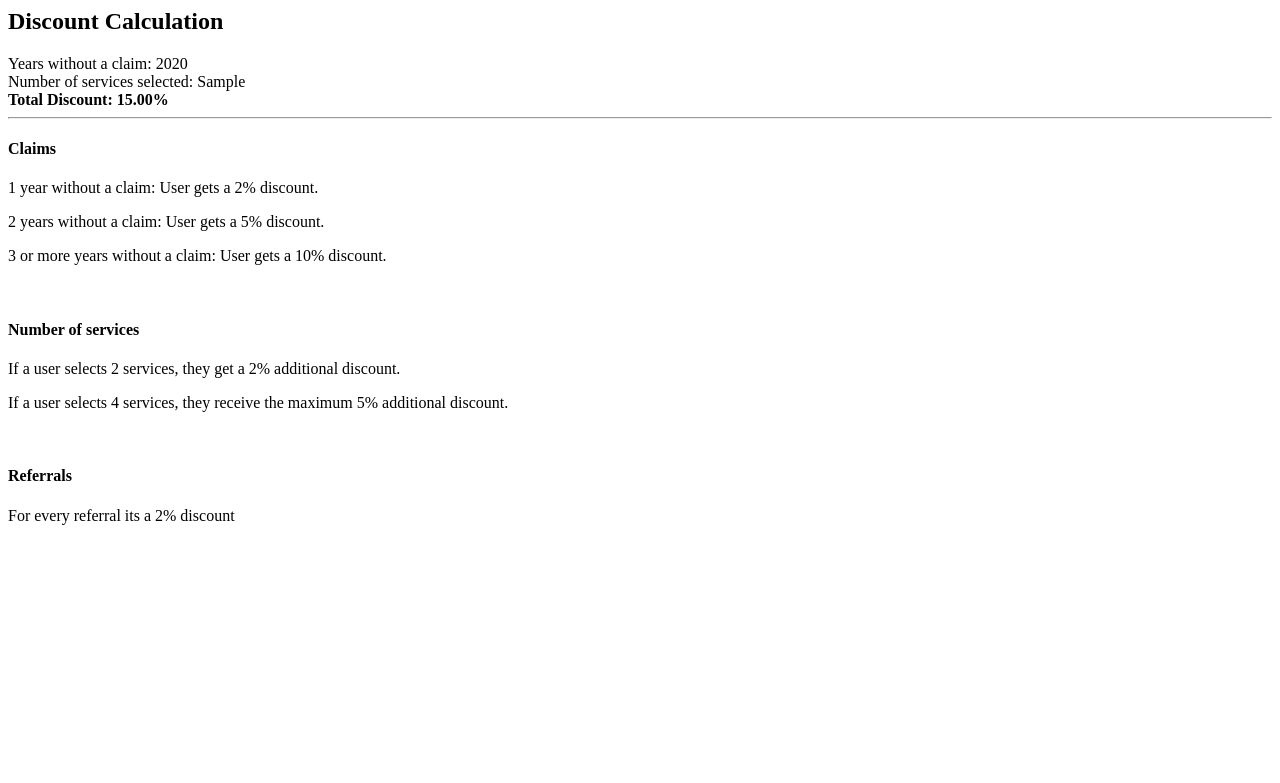
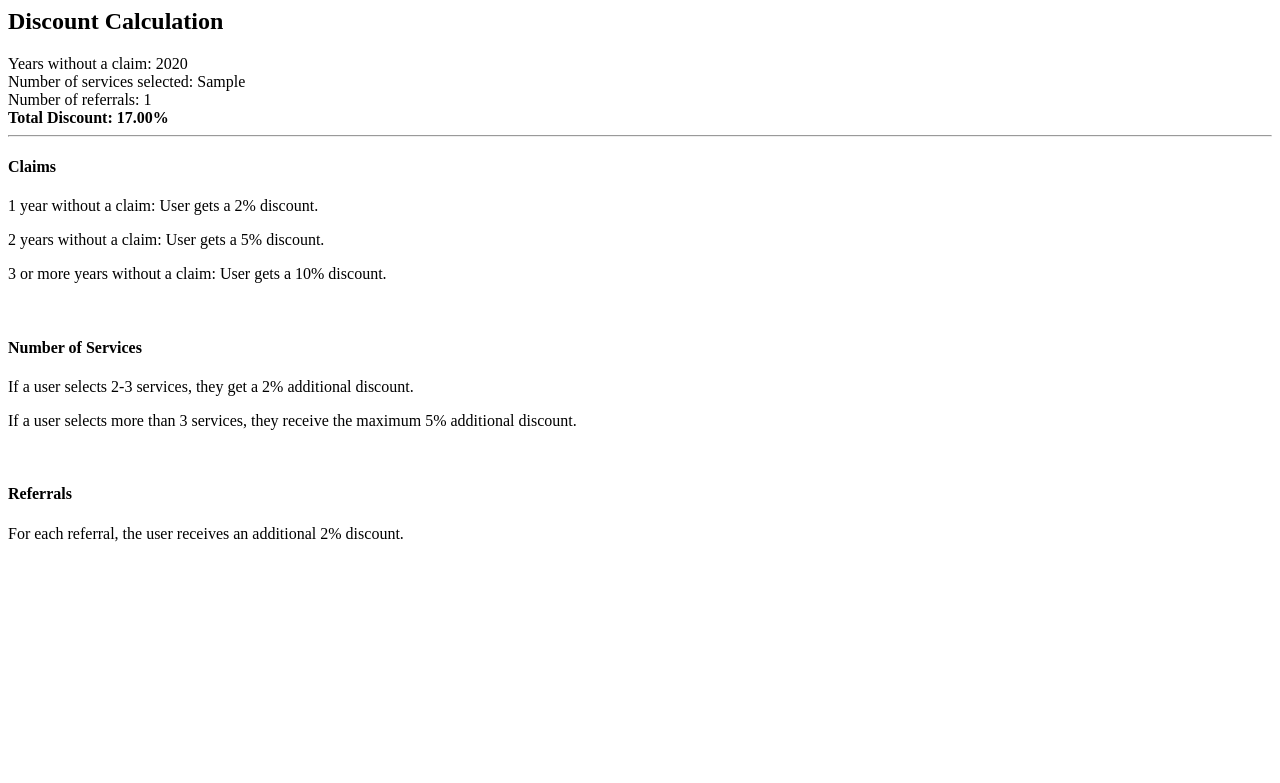
Before and after one commit to Audxius/Lizingas, a PHP site: page /discount_calculator.php in a window 1280 px wide. Shown: the top 783 px of the page. Run offline with PHP 8.4, Linux system fonts and the light colour scheme; the visitor is signed in with stand-in values (Sample User, id 1); tables that the repository leaves empty or names only in its code hold one stand-in row (values such as "Sample post").

Commit message:
Working referral

```diff
--- a/discount_calculator.php
+++ b/discount_calculator.php
@@ -7,8 +7,8 @@ if (!isset($_SESSION['user_id'])) {
     exit();
 }
 
-// Function to calculate discount based on no-claim years and number of services
-function calculateDiscount($yearsNoClaims, $numServices) {
+// Function to calculate discount based on no-claim years, number of services, and referrals
+function calculateDiscount($yearsNoClaims, $numServices, $referrals) {
     $discountByYears = [1 => 0.02, 2 => 0.05, 3 => 0.10];
     $discount = 0;
 
@@ -26,46 +26,64 @@ function calculateDiscount($yearsNoClaims, $numServices) {
         $discount += 0.05; // 5% discount for selecting more than 3 services
     }
 
+    // Apply referral discount: 2% for each referral
+    $discount += $referrals * 0.02;
+
     // Cap the total discount at 20%
     return min($discount, 0.20) * 100; // Return as a percentage
 }
 
 // Retrieve user data
 $userId = $_SESSION['user_id'];
+
+// Fetch years_no_claims and num_services for the current user
 $stmt = $pdo->prepare("SELECT years_no_claims, num_services FROM Users WHERE user_id = ?");
 $stmt->execute([$userId]);
 $user = $stmt->fetch();
 
+// Calculate the number of referrals for this user using a subquery
+$referralStmt = $pdo->prepare("SELECT COUNT(*) AS referral_count FROM Users WHERE referrer_id = ?");
+$referralStmt->execute([$userId]);
+$referralCount = $referralStmt->fetchColumn();
+
 if ($user) {
     $yearsNoClaims = $user['years_no_claims'];
     $numServices = $user['num_services'];
+    $referrals = $referralCount;
 
     // Calculate the total discount and store it in the session
-    $totalDiscount = calculateDiscount($yearsNoClaims, $numServices);
+    $totalDiscount = calculateDiscount($yearsNoClaims, $numServices, $referrals);
     $_SESSION['user_discount'] = $totalDiscount;
 
     // Display the discount details
     echo "<h2>Discount Calculation</h2>";
     echo "Years without a claim: $yearsNoClaims <br>";
     echo "Number of services selected: $numServices <br>";
+    echo "Number of referrals: $referrals <br>";
     echo "<strong>Total Discount: " . number_format($totalDiscount, 2) . "%</strong>";
 } else {
     echo "User not found.";
 }
 ?>
-<html>
-    <body>
-        <hr>
-        <h4>Claims</h4>
+
+<!DOCTYPE html>
+<html lang="en">
+<head>
+    <meta charset="UTF-8">
+    <title>Discount Calculation</title>
+</head>
+<body>
+    <hr>
+    <h4>Claims</h4>
     <p>1 year without a claim: User gets a 2% discount.</p>
     <p>2 years without a claim: User gets a 5% discount.</p>
     <p>3 or more years without a claim: User gets a 10% discount.</p>
     <br>
-    <h4>Number of services</h4>
-    <p>If a user selects 2 services, they get a 2% additional discount.</p>
-    <p>If a user selects 4 services, they receive the maximum 5% additional discount.</p>
+    <h4>Number of Services</h4>
+    <p>If a user selects 2-3 services, they get a 2% additional discount.</p>
+    <p>If a user selects more than 3 services, they receive the maximum 5% additional discount.</p>
     <br>
     <h4>Referrals</h4>
-    <p>For every referral its a 2% discount</p>
-    </body>
+    <p>For each referral, the user receives an additional 2% discount.</p>
+</body>
 </html>
```
Also changed, not shown: register.php (+17 -2 lines), user_rankings.php (+9 -4 lines).
